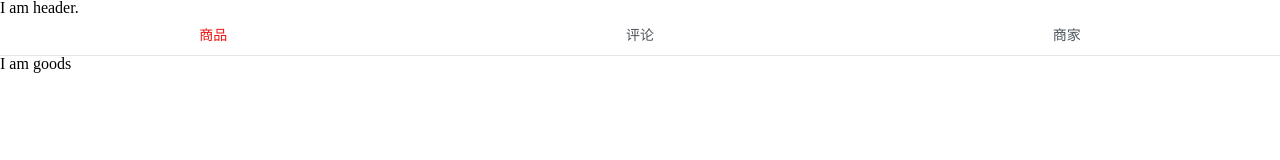
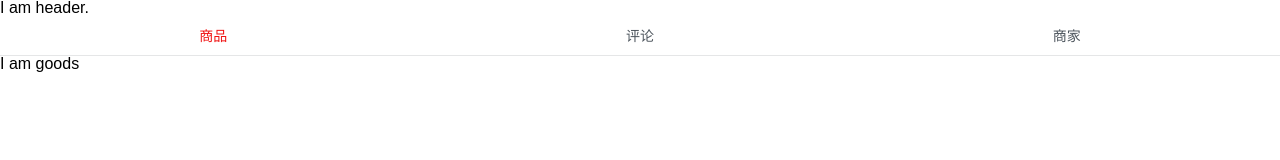
Before and after one commit to onee-io/vue-sell, a Vue app: page /#/goods in a window 1280 px wide. Shown: the top 160 px of the page. Built offline with nearby package versions, Linux system fonts and the light colour scheme; no server answers.

Commit message:
Add axios.

```diff
--- a/package.json
+++ b/package.json
@@ -11,6 +11,7 @@
     "lint": "eslint --ext .js,.vue src"
   },
   "dependencies": {
+    "axios": "^0.16.1",
     "vue": "^2.2.6",
     "vue-router": "^2.3.1"
   },
--- a/src/App.vue
+++ b/src/App.vue
@@ -1,6 +1,6 @@
 <template>
   <div id="app">
-    <v-header></v-header>
+    <v-header :seller="seller"></v-header>
     <div class="tab">
       <div class="tab-item">
         <router-link to="/goods">商品</router-link>
@@ -19,7 +19,25 @@
 <script type="text/ecmascript-6">
   import header from '@/components/header/header.vue'
 
+  const ERR_OK = 0
+
   export default {
+    data () {
+      return {
+        seller: {}
+      }
+    },
+    created () {
+      this.$http.get('/api/seller').then((response) => {
+        response = response.data
+        if (response.errno === ERR_OK) {
+          this.seller = response.data
+          console.log(this.seller)
+        }
+      }).catch(function (error) {
+        console.log(error)
+      })
+    },
     components: {
       'v-header': header
     }
--- a/src/common/stylus/base.styl
+++ b/src/common/stylus/base.styl
@@ -1,3 +1,8 @@
+body, html
+  line-height: 1
+  font-weight: 200
+  font-family: 'PingFang SC', 'STHeitiSC-Light', 'Helvetica-Light', arial, sans-serif
+
 @media (-webkit-min-device-pixel-ratio: 1.5),(min-device-pixel-ratio: 1.5)
   .border-1px
     &::after
--- a/src/components/header/header.vue
+++ b/src/components/header/header.vue
@@ -5,7 +5,13 @@
 </template>
 
 <script type="text/ecmascript-6">
-  export default {}
+  export default {
+    props: {
+      seller: {
+        type: Object
+      }
+    }
+  }
 </script>
 
 <style lang="stylus" rel="stylesheet/stylus">
--- a/src/main.js
+++ b/src/main.js
@@ -3,7 +3,11 @@
 import Vue from 'vue'
 import App from './App'
 import router from './router'
+import axios from 'axios'
 
+import '@/common/stylus/index.styl'
+
+Vue.prototype.$http = axios
 Vue.config.productionTip = false
 
 /* eslint-disable no-new */
```
